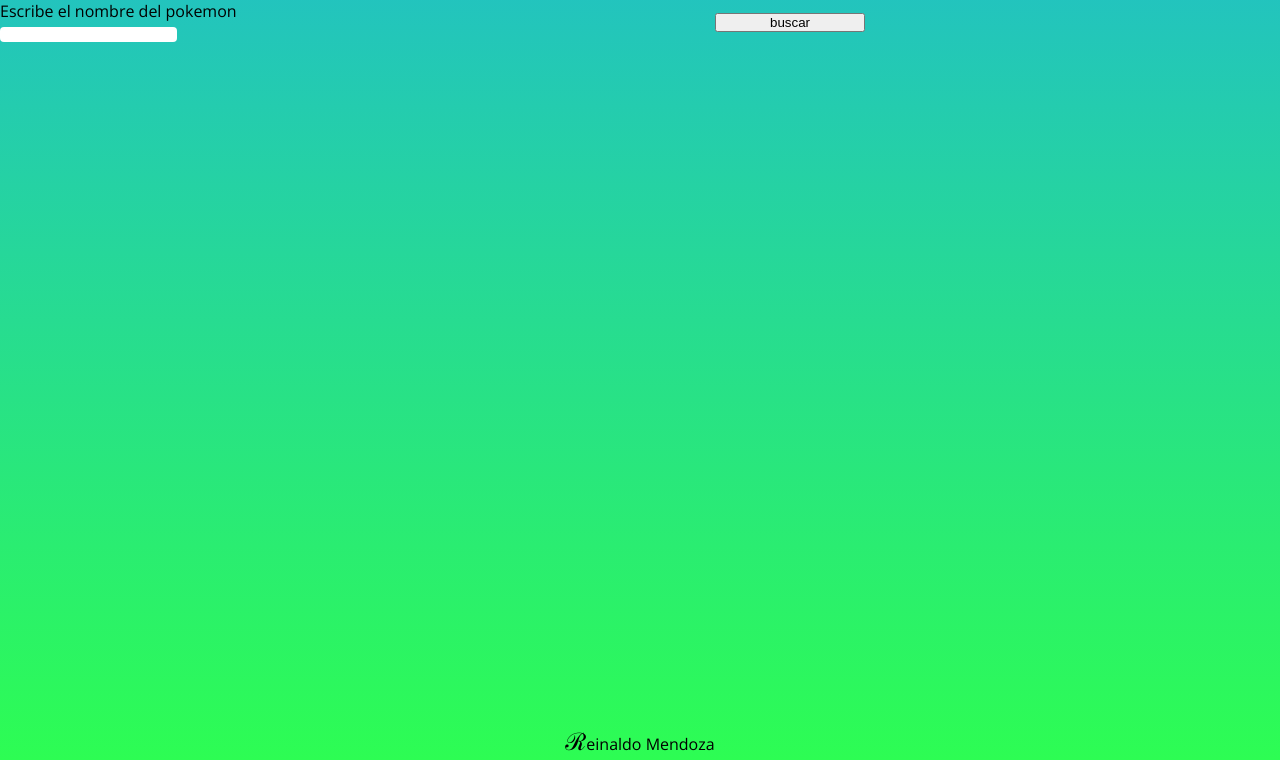
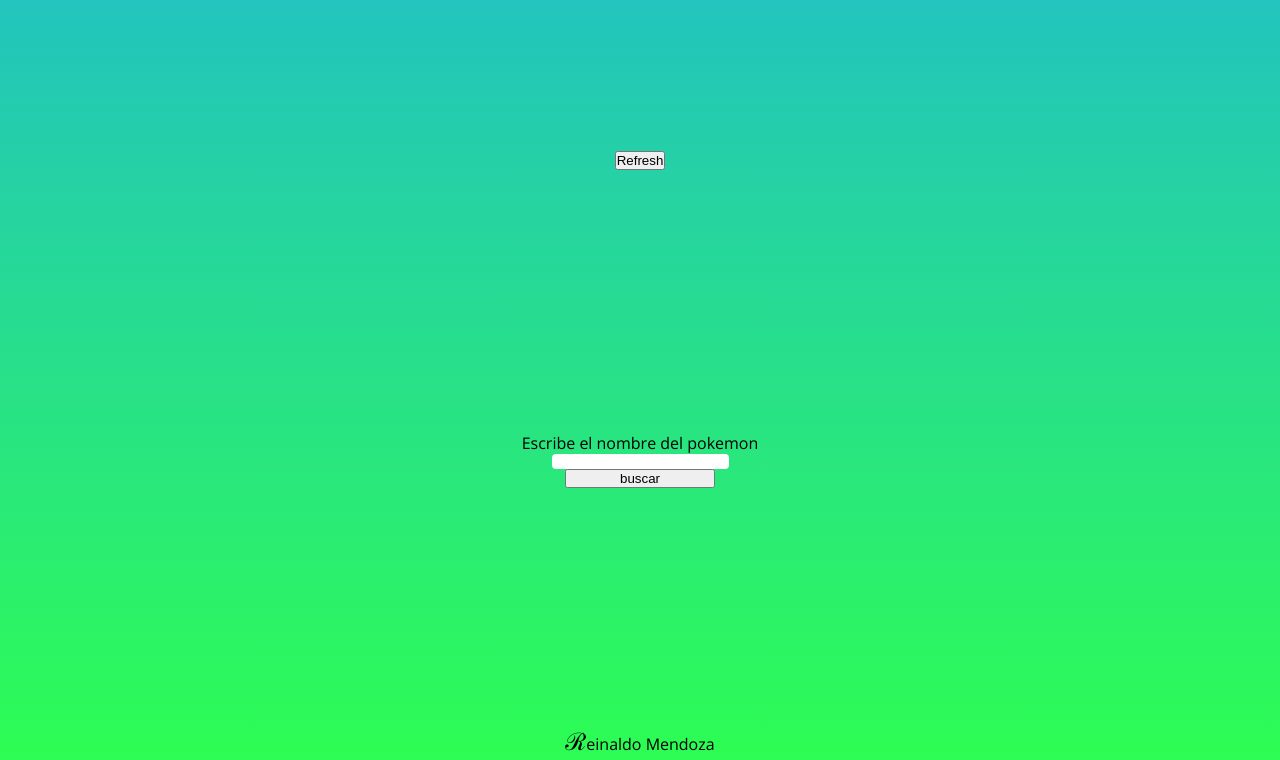
Before and after one commit to reymarmendoza/pokemonShadow, a PHP site: page / in a window 1280 px wide. Shown: the part 40-800 px from the top of the page. Run offline with PHP 8.4, Linux system fonts and the light colour scheme.

Commit message:
[display] display grid is much better for the user, trivia game is progressing

```diff
--- a/index.css
+++ b/index.css
@@ -28,16 +28,32 @@ header {
 
 main {
 	min-height : calc(100vh - (var(--headerHeight) + var(--footerHeight)));
+	display: grid;
+	place-content: center;
+	grid-template: repeat(5, 100px) / repeat(5, 100px);
+	justify-items: center;
+	align-items: center;
+}
+
+#refresh {
+	grid-column-start: 3;
+	grid-column-end: 4;
+	grid-row-start: 1;
+	grid-row-end: 2;
 }
 
 form {
-	display: grid;
+	grid-area: 4 / 5 / 5 / 2;
+	display: flex;
+	flex-direction: column;
 	place-items: center;
-	grid-template-columns: auto 1fr auto;
 }
 
 .formBox {
 	width: 30rem;
+	display: flex;
+	flex-direction: column;
+	place-items: center;
 }
 
 .formBox input {
@@ -47,6 +63,11 @@ form {
 
 form input[type='submit'] {
 	width: 15rem;
+}
+
+.shadow {
+	grid-column: 2 / 5;
+	grid-row: 2 / 4;
 }
 
 footer {
@@ -65,7 +86,7 @@ footer {
 }
 
 img.shadow {
-	filter: contrast(25%) brightness(25%);
+	filter: contrast(15%) brightness(20%);
 }
 
 /* img.shadow:hover {
--- a/index.html
+++ b/index.html
@@ -15,6 +15,7 @@
 		<p><span class='signature'>&#8475;</span>einaldo Mendoza</p>
 	</header>
 	<main>
+		<button id='refresh'>Refresh</button>
 		<form action='#'>
 			<label for='userGuess' class='formBox'>
 				<span>Escribe el nombre del pokemon</span>
--- a/index.js
+++ b/index.js
@@ -1,21 +1,33 @@
 const API = 'https://pokeapi.co/api/v2/pokemon/'
 
+const refreshBtn = document.querySelector('#refresh')
 const searchBtn = document.querySelector('#search')
+const form = document.querySelector('form')
 
-searchBtn.addEventListener('click', () => {
-	const guess = document.querySelector('#userGuess').value
-	const form = document.querySelector('form')
-	const url = `${API}${guess}`
+refreshBtn.addEventListener('click', () => {
+	const numPkm = Math.floor(Math.random() * (152 - 1) + 1)
+	const url = `${API}${numPkm}`
 
 	fetch(url)
 		.then(res => res.json())
 		.then(res => {
+			console.log(res.forms[0].name)
+			if (document.querySelector('.shadow')) {
+				document.querySelector('.shadow').remove()
+			}
 			const imgPkm = document.createElement('img')
 			imgPkm.src = res.sprites.front_default
 			imgPkm.classList.add('shadow')
+			imgPkm.setAttribute('height', '192')
+			imgPkm.setAttribute('width', '192')
 			form.after(imgPkm)
 		})
 		.catch(error => {
 			console.warn(error)
 		})
 })
+
+searchBtn.addEventListener('click', () => {
+	const guess = document.querySelector('#userGuess').value
+	console.log('guess:', guess)
+})
```
